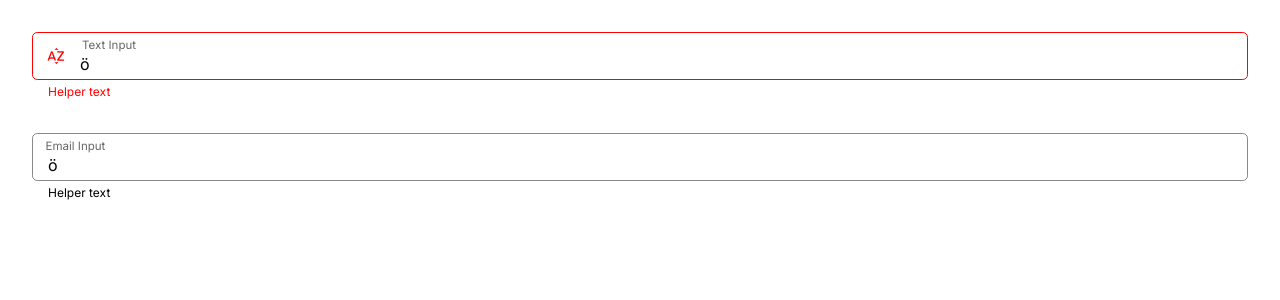
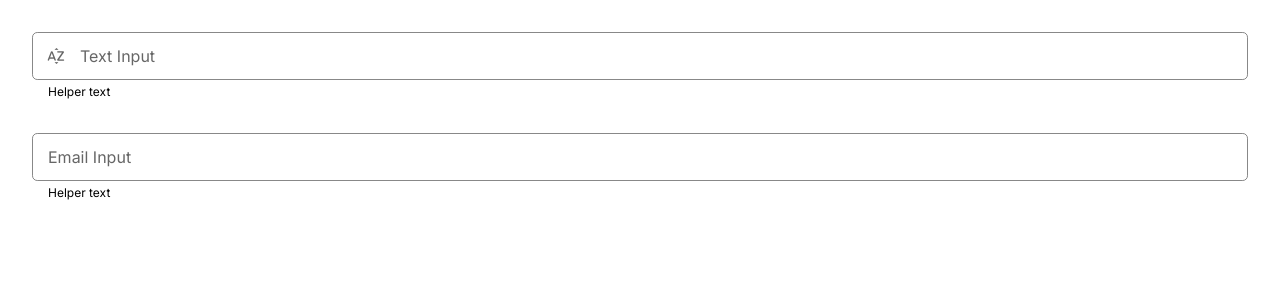
Before and after one commit to freuwoert/marketier-ui, a Vue app: page / in a window 1280 px wide. Shown: the top 300 px of the page. Built offline with nearby package versions, Linux system fonts and the light colour scheme.

Commit message:
~ preparing for library build

```diff
--- a/src/App.vue
+++ b/src/App.vue
@@ -14,7 +14,7 @@
         <mui-input label="Text Input" helper="Helper text" v-model="value"/>
         <mui-input label="Password Input" type="password" v-model="value" icon-right="visibility"/> -->
         <mui-input label="Text Input" helper="Helper text" pattern="[a-z]" icon-left="sort_by_alpha" v-model="value"/>
-        <mui-input type="email" label="Email Input" helper="Helper text" min="5" v-model="value"/>
+        <mui-input type="email" label="Email Input" helper="Helper text" error-text="test1234" min="5" v-model="value"/>
         <!-- <mui-input type="number" label="Number Input" helper="Helper text" max="5" v-model="value"/> -->
     </div>
 </template>
@@ -25,7 +25,7 @@
     export default {
         data() {
             return {
-                value: 'ö',
+                value: '',
             }
         },
         components: {
```
Also changed, not shown: src/install.js (added, +16 -0 lines).
